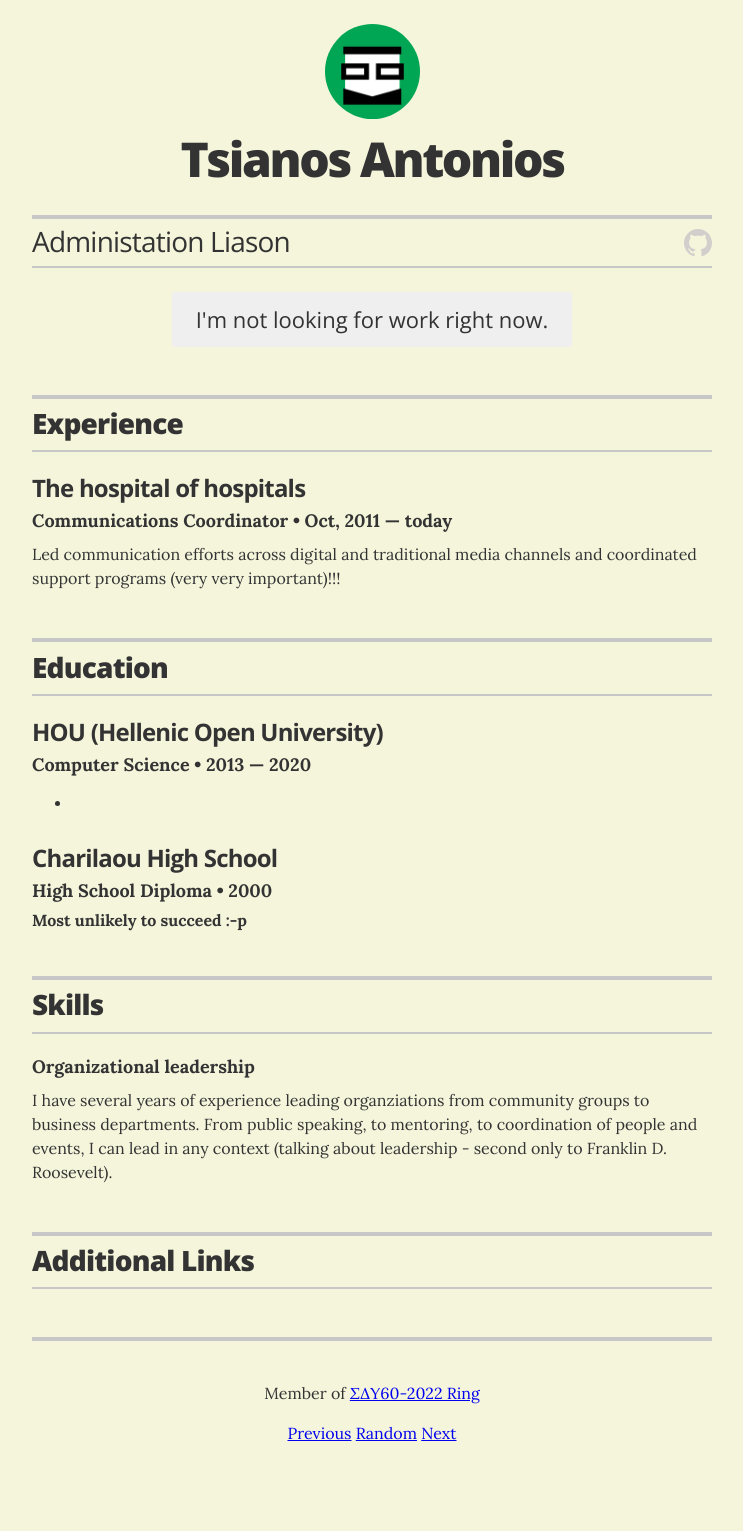
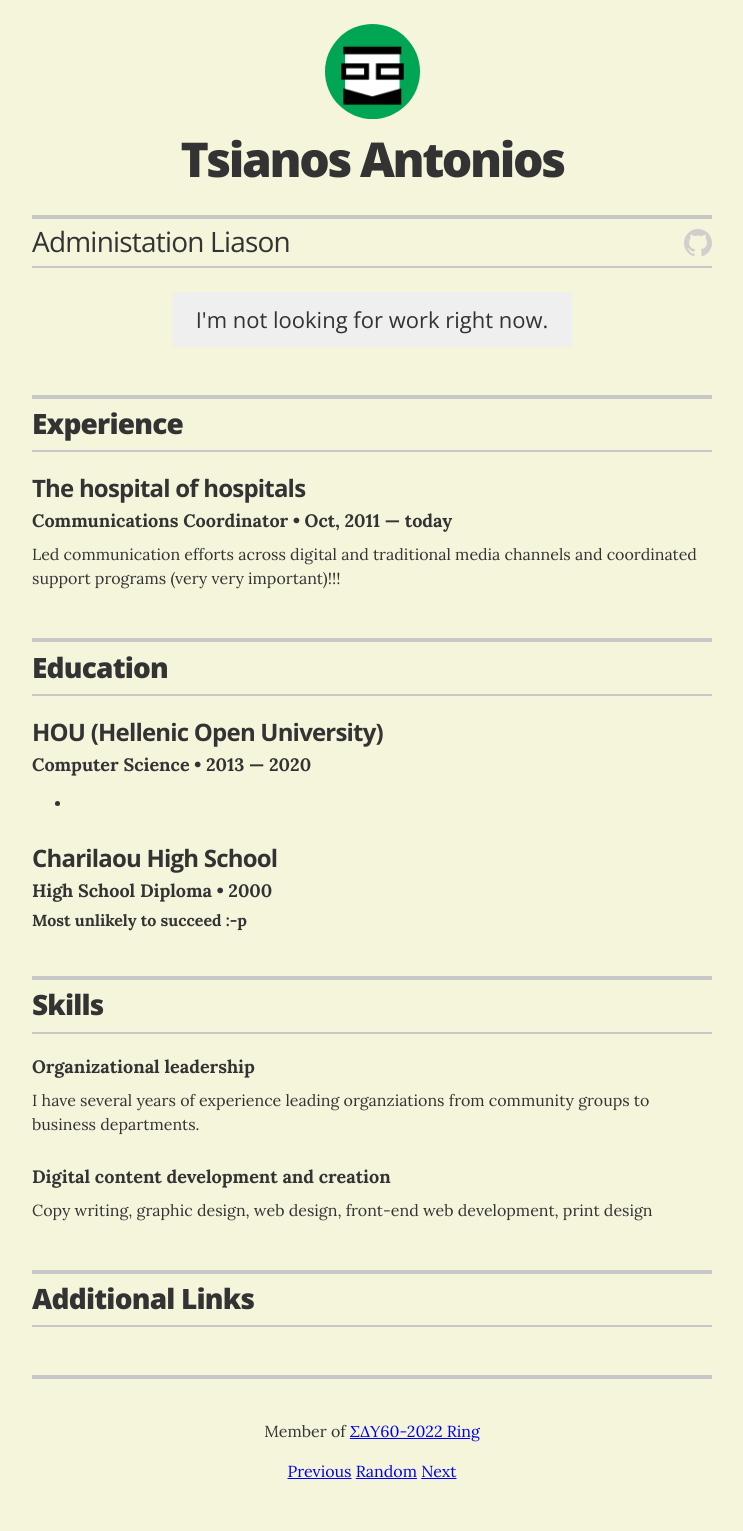
Before and after one commit to atsiano81/myCV, a Jekyll site: the page built from index.html, in a window 1280 px wide. Shown: the whole page, without its empty margins (268-1011 px from the left). Built offline with Jekyll 4.4.1, drawn with Linux system fonts in a browser that asks for light colours; a script that is not in the unit is left out; before the commit the page ends 1493 px from its top, so only the background shows below that.

Commit message:
Update skills.yml

```diff
--- a/_data/skills.yml
+++ b/_data/skills.yml
@@ -1,12 +1,11 @@
 # Skills
 # Organizational leadership
 - skill: Organizational leadership
-  description: I have several years of experience leading organziations from community groups to business departments. From public speaking, to mentoring, to coordination of people and events, I can lead in any context (talking about leadership - second only to Franklin D. Roosevelt).
-
+  description: I have several years of experience leading organziations from community groups to business departments.
 # Communications strategy
 #- skill: Communications strategy
 #  description: Content and marketing strategy,
 
 # Digital content development and creation
-#- skill: Digital content development and creation
-#  description: Copy writing, graphic design, web design, front-end web development, print design
+- skill: Digital content development and creation
+  description: Copy writing, graphic design, web design, front-end web development, print design
```
